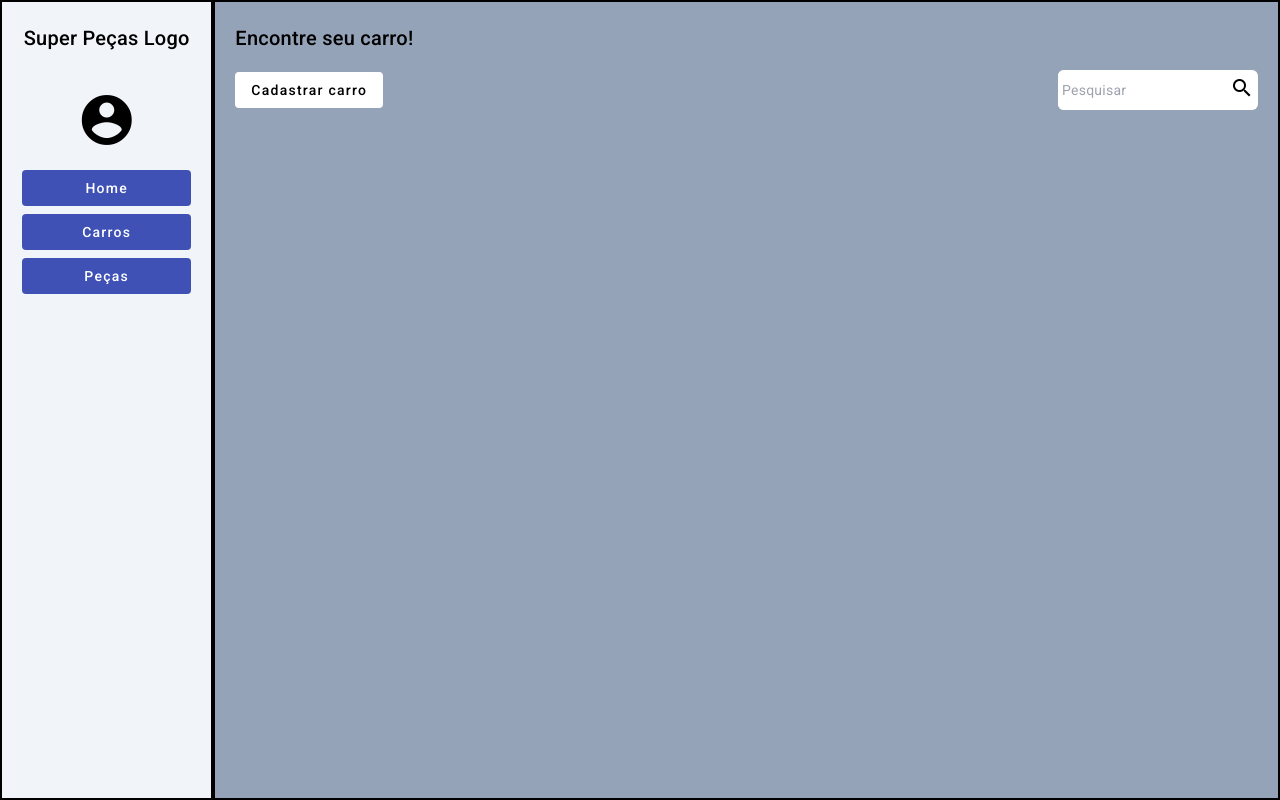
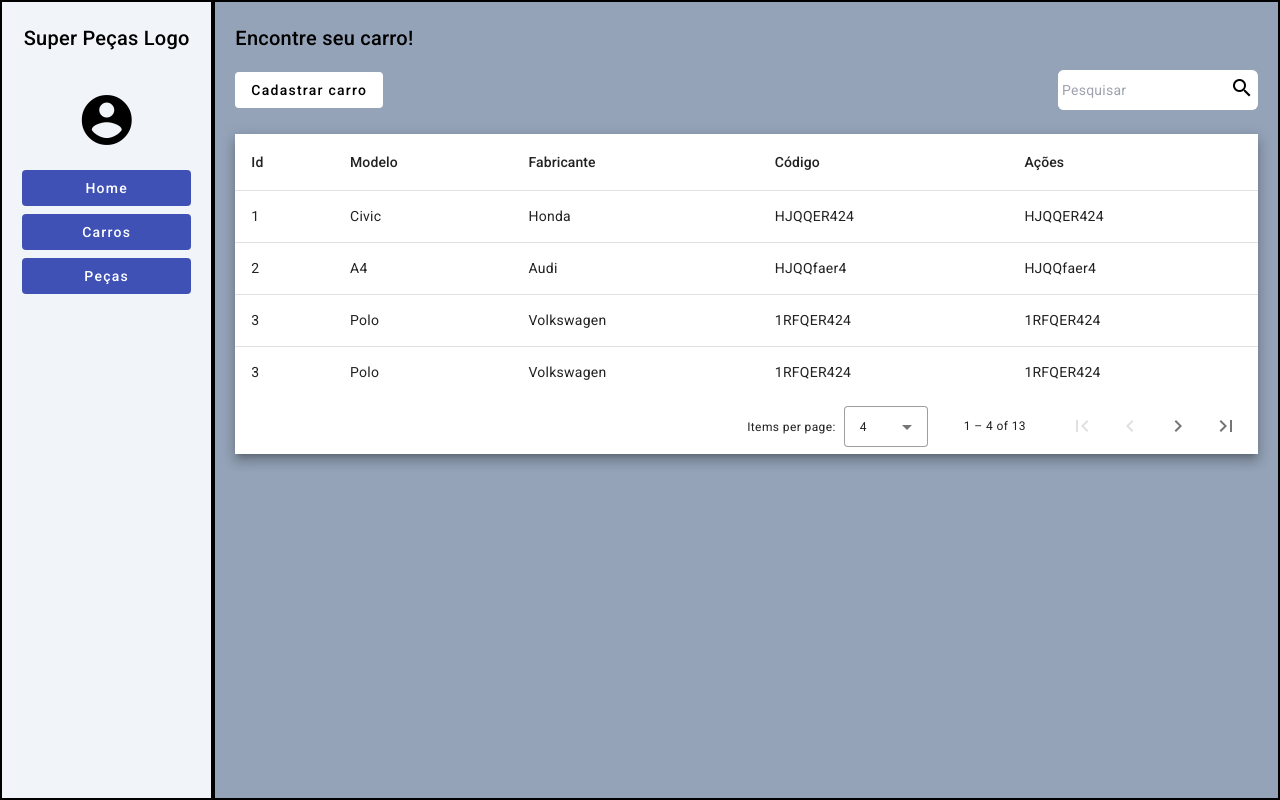
Before and after one commit to meiraa13/super_pe-as, an Angular app in the folder Week 3/super_pecas_ffb/: page /car in a window 1280 px wide. Built offline with nearby package versions, Linux system fonts and the light colour scheme.

Commit message:
feat: add table and pagination

```diff
--- a/Week 3/super_pecas_ffb/src/app/src/app/pages/car/car.component.html
+++ b/Week 3/super_pecas_ffb/src/app/src/app/pages/car/car.component.html
@@ -10,3 +10,39 @@
     </div>
   </form>
 </div>
+<div class="mat-elevation-z8 mt-6">
+  <table mat-table [dataSource]="dataSource">
+
+    <ng-container matColumnDef="id">
+      <th mat-header-cell *matHeaderCellDef> Id </th>
+      <td mat-cell *matCellDef="let element"> {{element.id}} </td>
+    </ng-container>
+
+    <ng-container matColumnDef="name">
+      <th mat-header-cell *matHeaderCellDef> Modelo </th>
+      <td mat-cell *matCellDef="let element"> {{element.name}} </td>
+    </ng-container>
+
+    <ng-container matColumnDef="manufacturer">
+      <th mat-header-cell *matHeaderCellDef> Fabricante </th>
+      <td mat-cell *matCellDef="let element"> {{element.manufacturer}} </td>
+    </ng-container>
+
+    <ng-container matColumnDef="code">
+      <th mat-header-cell *matHeaderCellDef> Código </th>
+      <td mat-cell *matCellDef="let element"> {{element.code}} </td>
+    </ng-container>
+
+    <ng-container matColumnDef="actions">
+      <th mat-header-cell *matHeaderCellDef> Ações </th>
+      <td mat-cell *matCellDef="let element"> {{element.code}} </td>
+    </ng-container>
+
+    <tr mat-header-row *matHeaderRowDef="displayedColumns"></tr>
+    <tr mat-row *matRowDef="let row; columns: displayedColumns;"></tr>
+  </table>
+  <mat-paginator [pageSizeOptions]="[4, 6]" showFirstLastButtons aria-label="Select page of periodic elements">
+  </mat-paginator>
+
+
+</div>
--- a/Week 3/super_pecas_ffb/src/app/src/app/pages/car/car.component.ts
+++ b/Week 3/super_pecas_ffb/src/app/src/app/pages/car/car.component.ts
@@ -1,18 +1,65 @@
-import { Component } from '@angular/core';
+import { Component, ViewChild, AfterViewInit} from '@angular/core';
 import { MatButtonModule } from '@angular/material/button'
 import {MatInputModule} from '@angular/material/input';
 import {MatFormFieldModule} from '@angular/material/form-field';
 import {FormsModule} from '@angular/forms';
 import {MatIconModule} from '@angular/material/icon';
+import {MatTableDataSource, MatTableModule} from '@angular/material/table';
+import {MatPaginator, MatPaginatorModule} from '@angular/material/paginator';
+
+export interface ITable {
+  id: number;
+  name: string;
+  manufacturer: string;
+  code: string;
+}
+
+const ELEMENT_DATA: ITable[] = [
+  {id: 1, name: 'Civic', manufacturer: 'Honda', code: 'HJQQER424'},
+  {id: 2, name: 'A4', manufacturer: 'Audi', code: 'HJQQfaer4'},
+  {id: 3, name: 'Polo', manufacturer: 'Volkswagen', code: '1RFQER424'},
+  {id: 3, name: 'Polo', manufacturer: 'Volkswagen', code: '1RFQER424'},
+  {id: 3, name: 'Polo', manufacturer: 'Volkswagen', code: '1RFQER424'},
+  {id: 3, name: 'Polo', manufacturer: 'Volkswagen', code: '1RFQER424'},
+  {id: 3, name: 'Polo', manufacturer: 'Volkswagen', code: '1RFQER424'},
+  {id: 3, name: 'Polo', manufacturer: 'Volkswagen', code: '1RFQER424'},
+  {id: 3, name: 'Polo', manufacturer: 'Volkswagen', code: '1RFQER424'},
+  {id: 3, name: 'Polo', manufacturer: 'Volkswagen', code: '1RFQER424'},
+  {id: 3, name: 'Polo', manufacturer: 'Volkswagen', code: '1RFQER424'},
+  {id: 3, name: 'Polo', manufacturer: 'Volkswagen', code: '1RFQER424'},
+  {id: 3, name: 'Polo', manufacturer: 'Volkswagen', code: '1RFQER424'},
+
+
+
+];
 
 
 @Component({
   selector: 'app-car',
   standalone: true,
-  imports: [MatButtonModule, MatFormFieldModule, MatInputModule, FormsModule, MatIconModule],
+  imports: [
+    MatButtonModule,
+    MatFormFieldModule,
+    MatInputModule,
+    FormsModule,
+    MatIconModule,
+    MatTableModule,
+    MatPaginatorModule
+  ],
   templateUrl: './car.component.html',
   styleUrl: './car.component.css'
 })
-export class CarComponent {
+export class CarComponent implements AfterViewInit {
+  displayedColumns: string[] = ['id', 'name', 'manufacturer', 'code', 'actions'];
+  dataSource = new MatTableDataSource<ITable>(ELEMENT_DATA);
+
+  @ViewChild(MatPaginator) paginator!: MatPaginator;
+
+  ngAfterViewInit(): void {
+    this.dataSource.paginator = this.paginator
+  }
+
+
+
 
 }
--- a/Week 3/super_pecas_ffb/src/app/src/app/pages/piece/piece.component.html
+++ b/Week 3/super_pecas_ffb/src/app/src/app/pages/piece/piece.component.html
@@ -1 +1 @@
-<h2>Compre sua peça!</h2>
+<h2>Listagem de peças</h2>
```
